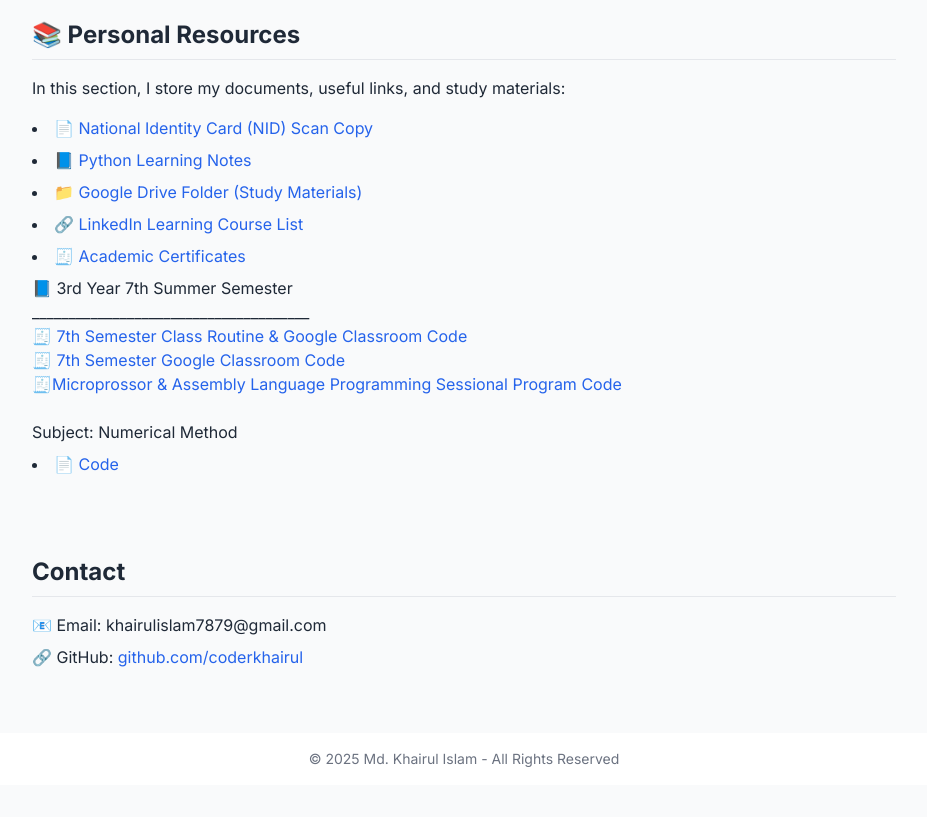
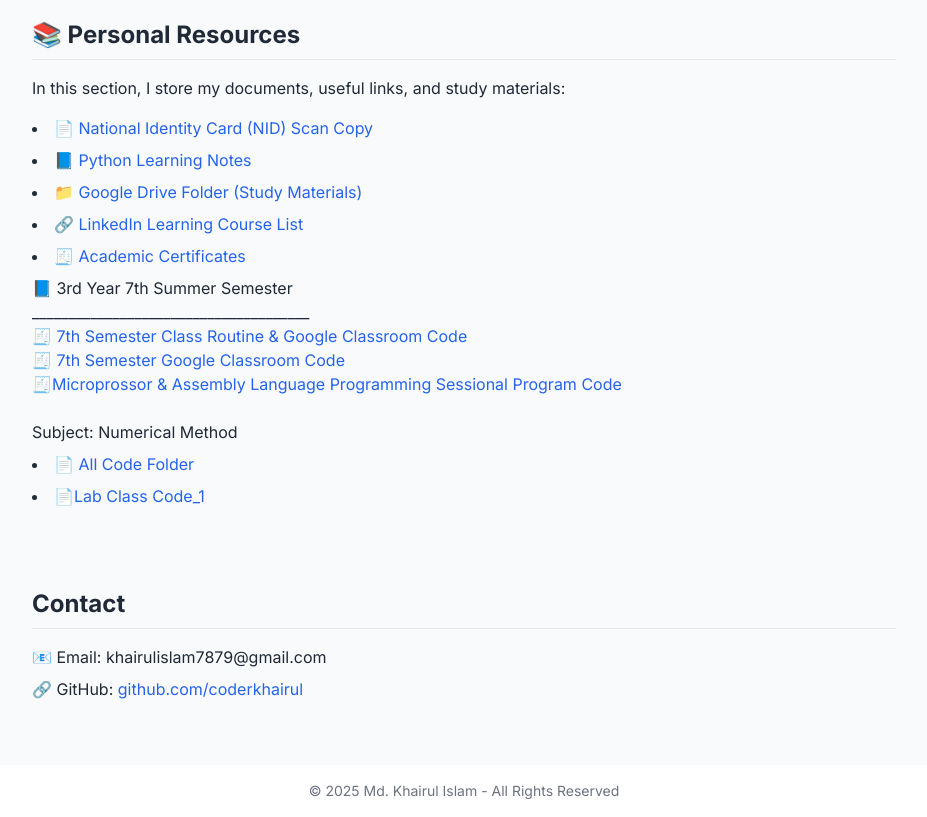
Before and after one commit to coderkhairul/My_Portfolio, a plain HTML site: page index.html in a window 1280 px wide. Shown: the part 2191-3008 px from the top of the page, without its empty margins (176-1103 px from the left). Before the commit the page ends 2976 px from the top, so only its background shows below. Drawn offline with nearby package versions, Linux system fonts and the light colour scheme; no server answers.

Commit message:
Update index.html

```diff
--- a/index.html
+++ b/index.html
@@ -232,7 +232,8 @@
         <li><a href="https://drive.google.com/file/d/1rKci5bzpplsQXQYRxyThcgBdnct1dMZg/view?usp=sharing" class="text-blue-600 hover:underline">🧾Microprossor & Assembly Language Programming Sessional Program Code </a></li><br/>
         <ul class="list-disc list-inside space-y-2">
         <h2>Subject: Numerical Method</h2>
-      <li><a href="https://www.onlinegdb.com/myfiles/fGmIzV7qq" class="text-blue-600 hover:underline">📄 Code</a></li>
+          <li><a href="https://www.onlinegdb.com/myfiles/fGmIzV7qq" class="text-blue-600 hover:underline">📄 All Code Folder</a></li>
+          <li><a href="https://www.onlinegdb.com/?dest_fid=62924921#" class="text-blue-600 hover:underline">📄Lab Class Code_1</a></li>
         </ul>
       </ol>
     </ul>
```
